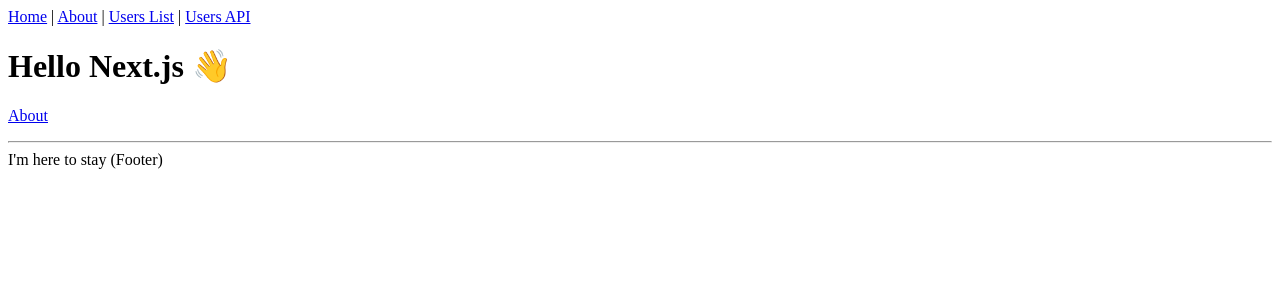
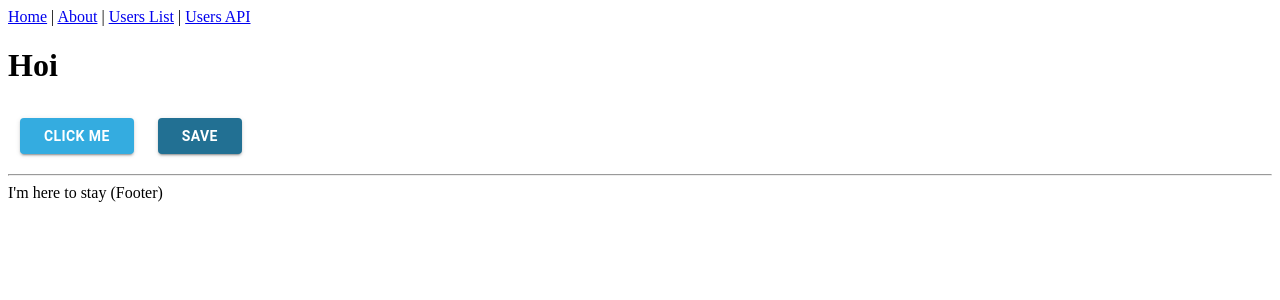
Before and after one commit to sanderyt/affiliate-frontend, a Next.js app: page / in a window 1280 px wide. Shown: the top 300 px of the page. Built offline with nearby package versions, Linux system fonts and the light colour scheme.

Commit message:
added material theme provider

```diff
--- /dev/null
+++ b/components/Button/index.tsx
@@ -0,0 +1,16 @@
+import React, { FC, ReactNode } from "react";
+
+import { StyledButton } from "./styles";
+
+interface Props {
+  children: ReactNode;
+  color: "default" | "inherit" | "primary" | "secondary" | undefined;
+}
+
+export const Button: FC<Props> = ({ children, color }) => {
+  return (
+    <StyledButton variant="contained" color={color}>
+      {children}
+    </StyledButton>
+  );
+};
--- /dev/null
+++ b/components/Button/styles.ts
@@ -0,0 +1,13 @@
+import styled from "styled-components";
+import { Button } from "@material-ui/core";
+
+const StyledButton = styled(Button)`
+  && {
+    margin: 12px;
+    font-weight: bold;
+    color: white;
+    padding: 6px 24px;
+  }
+`;
+
+export { StyledButton };
--- a/package.json
+++ b/package.json
@@ -8,9 +8,12 @@
     "type-check": "tsc"
   },
   "dependencies": {
+    "@material-ui/core": "^4.11.3",
+    "@types/styled-components": "^5.1.9",
     "next": "latest",
     "react": "^17.0.1",
-    "react-dom": "^17.0.1"
+    "react-dom": "^17.0.1",
+    "styled-components": "^5.2.1"
   },
   "devDependencies": {
     "@types/node": "^12.12.21",
--- /dev/null
+++ b/pages/_app.tsx
@@ -0,0 +1,16 @@
+import { AppProps } from "next/app";
+import { ThemeProvider } from "styled-components";
+import { ThemeProvider as MuiThemeProvider } from "@material-ui/core/styles";
+import { customTheme } from "../styles/theme";
+
+function MyApp({ Component, pageProps }: AppProps) {
+  return (
+    <MuiThemeProvider theme={customTheme}>
+      <ThemeProvider theme={customTheme}>
+        <Component {...pageProps} />
+      </ThemeProvider>
+    </MuiThemeProvider>
+  );
+}
+
+export default MyApp;
--- a/pages/index.tsx
+++ b/pages/index.tsx
@@ -1,15 +1,12 @@
-import Link from 'next/link'
-import Layout from '../components/Layout'
+import Layout from "../components/Layout";
+import { Button } from "../components/Button";
 
 const IndexPage = () => (
   <Layout title="Home | Next.js + TypeScript Example">
-    <h1>Hello Next.js 👋</h1>
-    <p>
-      <Link href="/about">
-        <a>About</a>
-      </Link>
-    </p>
+    <h1>Hoi</h1>
+    <Button color="primary">Click me</Button>
+    <Button color="secondary">Save</Button>
   </Layout>
-)
+);
 
-export default IndexPage
+export default IndexPage;
--- /dev/null
+++ b/styles/theme.ts
@@ -0,0 +1,12 @@
+import { createMuiTheme } from "@material-ui/core/styles";
+
+export const customTheme = createMuiTheme({
+  palette: {
+    primary: {
+      main: "#34ace0"
+    },
+    secondary: {
+      main: "#227093"
+    }
+  }
+});
```
Also changed, not shown: components/Layout/index.tsx (renamed from components/Layout.tsx), 1 other file (tests, documents, lock files or other folders).
